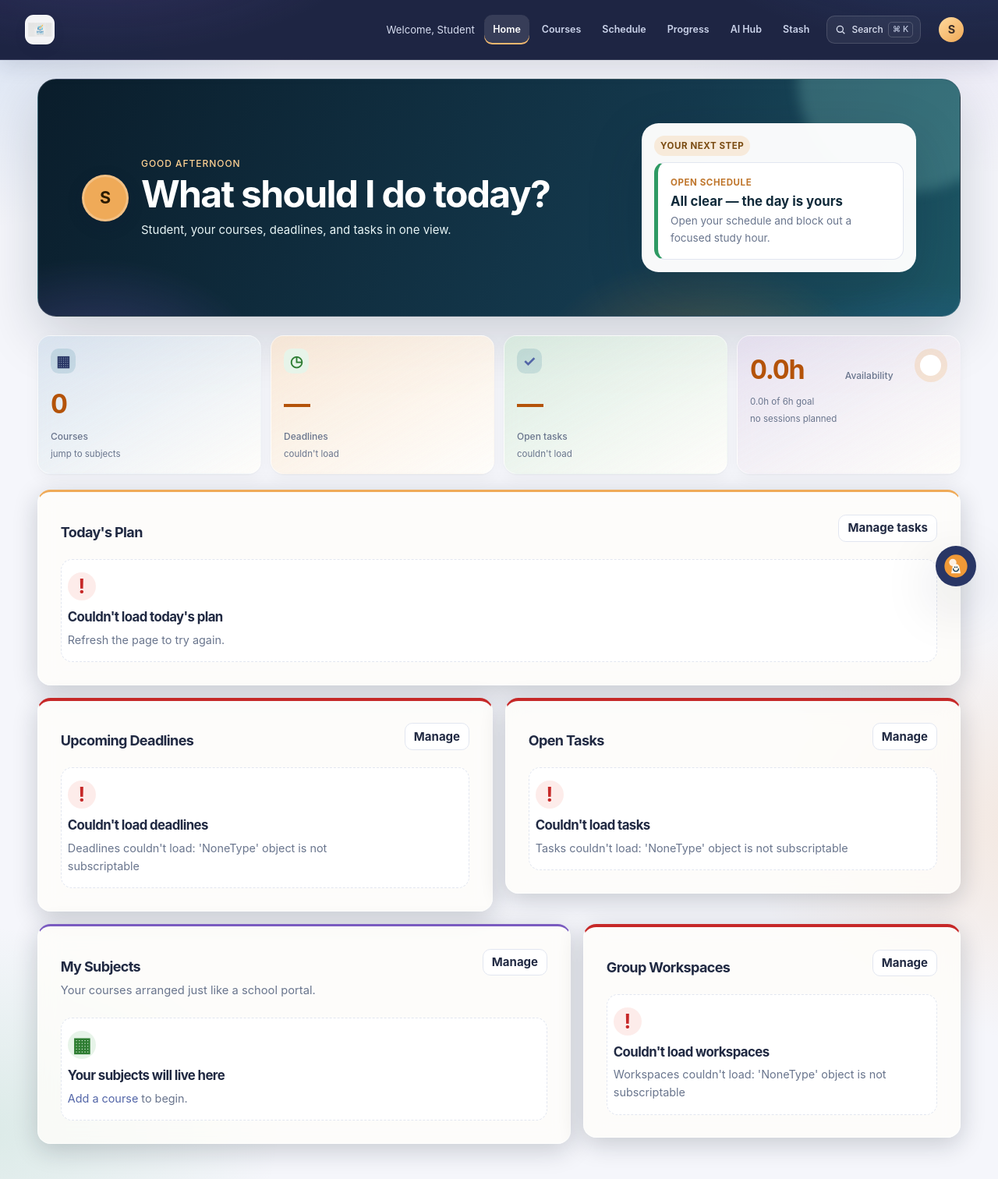
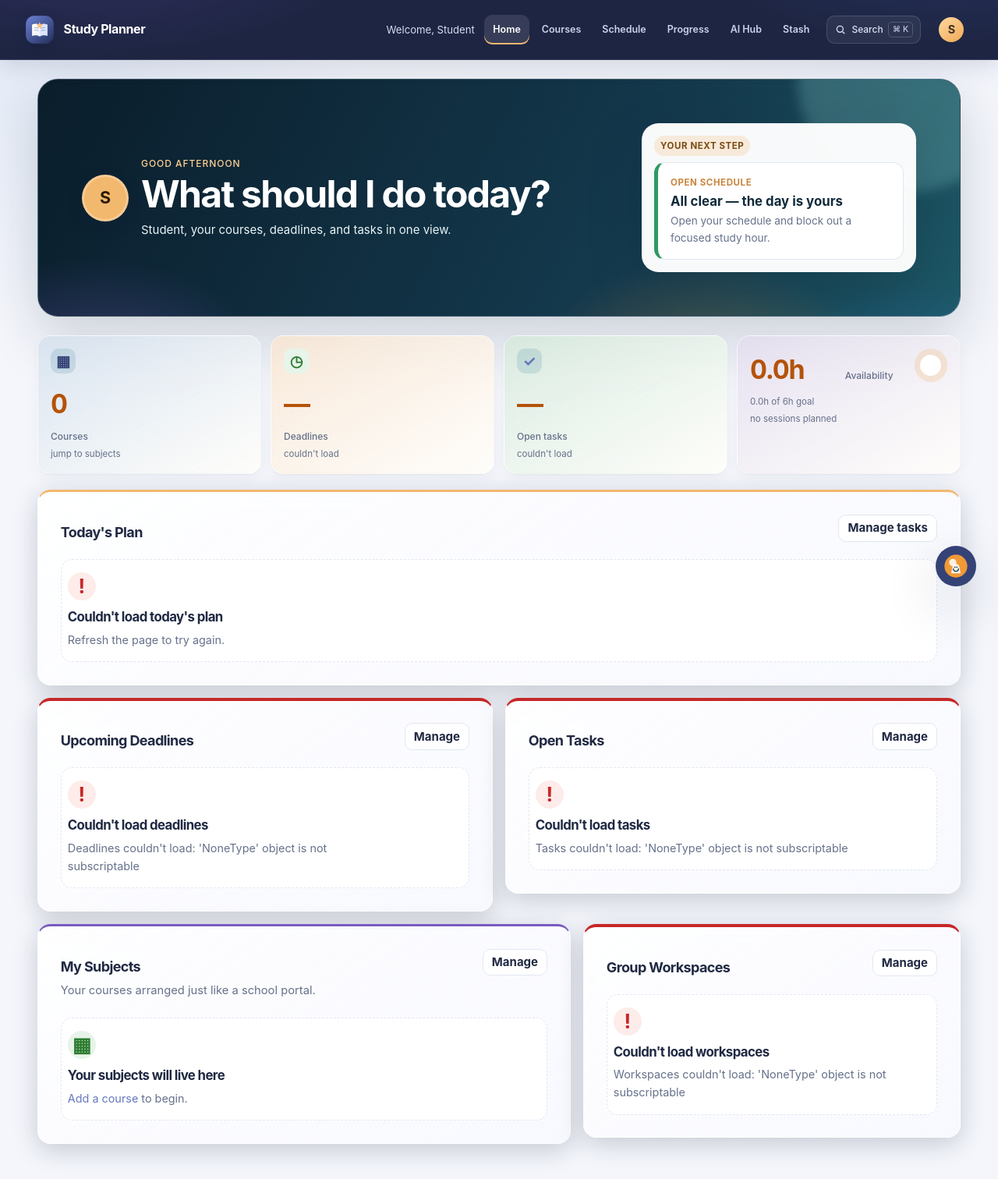
Before and after one commit to eaddodankwhak/Study-Planner, a Flask app: page /dashboard in a window 1280 px wide. Shown: the whole page at 78% size. Run offline with Flask 3, Linux system fonts and the light colour scheme; the visitor is signed in with stand-in values (Sample User, id 1); data that the repository does not hold is empty; some libraries are stand-ins or nearby versions.

Commit message:
new features

```diff
--- a/Frontend/static/css/app-polish.css
+++ b/Frontend/static/css/app-polish.css
@@ -44,6 +44,11 @@
   min-height: 100vh;
 }
 
+body:not(.auth-page):not(.welcome-page) {
+  color: var(--color-text);
+  font-family: var(--font-family-base);
+}
+
 body:not(.auth-page):not(.welcome-page) .page-header {
   background:
     radial-gradient(34rem 15rem at 10% -115%, rgb(122 91 192 / 0.24), transparent 65%),
@@ -69,10 +74,11 @@
   width: 2.4rem;
   height: 2.4rem;
   max-width: none;
-  padding: 0.16rem;
-  background: rgb(255 255 255 / 0.95);
-  border: 1px solid rgb(255 255 255 / 0.7);
-  border-radius: 0.7rem;
+  padding: 0;
+  background: transparent;
+  border: 0;
+  border-radius: 0.8rem;
+  box-shadow: 0 5px 16px rgb(9 16 38 / 0.2);
 }
 
 .page-header__user {
@@ -207,8 +213,9 @@
 }
 
 .card {
-  border: 1px solid var(--color-border);
+  border: 1px solid var(--app-card-border, var(--color-border));
   border-radius: 1.05rem;
+  background: var(--app-card-bg, var(--color-surface));
   box-shadow: 0 2px 8px rgb(34 46 86 / 0.035), 0 10px 28px rgb(34 46 86 / 0.035);
   -webkit-backdrop-filter: blur(14px) saturate(1.12);
   backdrop-filter: blur(14px) saturate(1.12);
--- a/Frontend/static/css/dark.css
+++ b/Frontend/static/css/dark.css
@@ -70,6 +70,8 @@
     --glass-bg: rgb(27 35 44 / 0.78);
     --glass-border: rgb(255 255 255 / 0.12);
     --glass-shadow: 0 8px 32px rgb(0 0 0 / 0.45);
+    --app-card-bg: linear-gradient(145deg, rgb(34 43 66 / .94), rgb(25 32 50 / .9));
+    --app-card-border: rgb(255 255 255 / .1);
 
     --shadow-sm: 0 1px 2px rgb(0 0 0 / 0.35);
     --shadow-md: 0 6px 18px rgb(0 0 0 / 0.45);
@@ -115,6 +117,8 @@
   --glass-bg: rgb(27 35 44 / 0.78);
   --glass-border: rgb(255 255 255 / 0.12);
   --glass-shadow: 0 8px 32px rgb(0 0 0 / 0.45);
+  --app-card-bg: linear-gradient(145deg, rgb(34 43 66 / .94), rgb(25 32 50 / .9));
+  --app-card-border: rgb(255 255 255 / .1);
 
   --shadow-sm: 0 1px 2px rgb(0 0 0 / 0.35);
   --shadow-md: 0 6px 18px rgb(0 0 0 / 0.45);
--- a/Frontend/static/css/premium.css
+++ b/Frontend/static/css/premium.css
@@ -1,17 +1,19 @@
 /* Premium visual layer: one disciplined sans-serif system, refined surfaces,
    and a deliberate dark shell. */
 :root {
-  --color-primary: #293665;
-  --color-primary-dark: #1c274e;
-  --color-primary-darker: #111831;
-  --color-primary-light: #5265a7;
-  --color-accent: #efaa58;
-  --color-accent-dark: #bf762c;
-  --color-bg: #f5f6fb;
+  --color-primary: #344276;
+  --color-primary-dark: #25315e;
+  --color-primary-darker: #172143;
+  --color-primary-light: #6478bd;
+  --color-accent: #f2b86e;
+  --color-accent-dark: #c9853d;
+  --color-bg: #f4f6fc;
   --color-surface: #ffffff;
-  --color-text: #202942;
-  --color-muted: #69758d;
-  --color-border: #e2e6f0;
+  --color-text: #202943;
+  --color-muted: #65718a;
+  --color-border: #e1e6f2;
+  --app-card-bg: linear-gradient(145deg, rgb(255 255 255 / .92), rgb(248 249 255 / .82));
+  --app-card-border: rgb(255 255 255 / .92);
   --font-sans: Inter, ui-sans-serif, system-ui, -apple-system, BlinkMacSystemFont, "Segoe UI", sans-serif;
   --font-family-base: var(--font-sans);
   --radius: 0.9rem;
@@ -22,8 +24,8 @@
   --shadow-lg: 0 24px 70px rgb(10 29 43 / .18);
 }
 
-body { background: var(--color-bg); letter-spacing: 0; }
-body::before { content: ""; position: fixed; inset: 0; pointer-events: none; opacity: .45; background-image: radial-gradient(rgb(15 43 61 / .05) .6px, transparent .6px); background-size: 8px 8px; }
+body { background: var(--color-bg); letter-spacing: 0; font-family: var(--font-family-base); }
+body::before { content: ""; position: fixed; inset: 0; pointer-events: none; opacity: .24; background-image: radial-gradient(rgb(45 62 119 / .07) .6px, transparent .6px); background-size: 9px 9px; }
 h1, h2, h3, h4, .card__title { font-family:var(--font-family-base); font-weight:var(--font-weight-bold); letter-spacing:var(--tracking-heading); }
 h1 { font-size:var(--text-h1); }
 h2 { font-size:var(--text-h2); }
@@ -54,8 +56,9 @@
 .form-input, .form-field input { border-color:#dfe3ed; border-radius:.7rem; padding:.7rem .8rem; background:#fff; transition:border-color var(--dur-fast) var(--ease-out), box-shadow var(--dur-fast) var(--ease-out); }
 .form-input:focus, .form-field input:focus { outline:none; border-color:var(--color-primary-light); box-shadow:0 0 0 4px rgb(82 101 167 / .15); }
 
-body.home { background: radial-gradient(70rem 38rem at 100% -10%, rgb(214 163 93 / .17), transparent 55%), radial-gradient(55rem 32rem at -5% 3%, rgb(35 100 124 / .13), transparent 60%), var(--color-bg); }
-body.home .home-hero { padding:clamp(1.8rem, 5vw, 3.5rem); background:radial-gradient(28rem 18rem at 95% 120%, rgb(109 91 191 / .34), transparent 65%), linear-gradient(118deg, #111831, #273663 64%, #3b4e83); border:1px solid rgb(255 255 255 / .13); border-radius:1.5rem; }
+body:not(.auth-page):not(.welcome-page) { background: radial-gradient(62rem 36rem at 96% -16%, rgb(122 91 192 / .12), transparent 65%), radial-gradient(48rem 34rem at -4% 2%, rgb(45 111 192 / .09), transparent 68%), var(--color-bg); }
+body.home { background: radial-gradient(70rem 38rem at 100% -10%, rgb(214 163 93 / .17), transparent 55%), radial-gradient(55rem 32rem at -5% 3%, rgb(45 111 192 / .12), transparent 60%), var(--color-bg); }
+body.home .home-hero { padding:clamp(1.8rem, 5vw, 3.5rem); background:radial-gradient(28rem 18rem at 95% 120%, rgb(109 91 191 / .34), transparent 65%), linear-gradient(118deg, #111831, #273663 64%, #3b4e83); border:1px solid rgb(255 255 255 / .18); border-radius:1.65rem; }
 .home-hero h2 { font-family:var(--font-family-base); font-size:var(--text-h1); font-weight:var(--font-weight-bold); line-height:1.08; letter-spacing:var(--tracking-heading); }
 .home-hero__eyebrow { color:#ffd293; font-size:var(--text-label); font-weight:var(--font-weight-medium); letter-spacing:var(--tracking-label); }
 .home-hero__status { color:#d3e1e4; }
@@ -63,7 +66,7 @@
 .stat__value { font-family:var(--font-family-base); font-size:var(--text-stat); font-weight:var(--font-weight-bold); letter-spacing:var(--tracking-heading); }
 .stat__label, .badge, .data-table th, .form-label, .form-field label { font-size:var(--text-label); font-weight:var(--font-weight-medium); }
 .badge, .data-table th { letter-spacing:var(--tracking-label); }
-body.home .card { background:rgb(255 254 250 / .78); }
+body.home .card { background:var(--app-card-bg); }
 .task { border-color:#ebe6dc; border-radius:.8rem; padding:.9rem 1rem; }
 .task:hover { border-color:rgb(214 163 93 / .65); background:#fffefa; }
 .course-card { border-radius:1rem; border-color:#e7e1d7; }
@@ -72,6 +75,6 @@
 .data-table th, .data-table td { padding:.85rem .9rem; }
 .data-table tr:hover td { background:#faf7f0; }
 
-.palette__dialog { border-radius:1.1rem; background:rgb(255 254 250 / .92); }
+.palette__dialog { border-radius:1.1rem; background:var(--app-card-bg); }
 .palette__input { font-family:var(--font-family-base); font-size:var(--text-h3); font-weight:var(--font-weight-medium); }
 @media (max-width: 52rem) { .nav-search { margin: .5rem 0; justify-content:space-between; padding:.8rem 1rem; } .page-header__inner { min-height:4.25rem; } }
--- a/Frontend/static/js/ai-launcher.js
+++ b/Frontend/static/js/ai-launcher.js
@@ -39,6 +39,9 @@
     saved && typeof saved.x === "number" ? saved.x : window.innerWidth - 80,
     saved && typeof saved.y === "number" ? saved.y : window.innerHeight - 100
   );
+  window.addEventListener("resize", function () {
+    applyPosition(launcher.offsetLeft, launcher.offsetTop);
+  });
 
   function persist(snapX, y) {
     try {
--- a/Frontend/static/sw.js
+++ b/Frontend/static/sw.js
@@ -5,7 +5,7 @@
   "/static/js/palette.js",
   "/static/manifest.json",
   "/static/icon-192.png",
-  "/static/img/logo.png"
+  "/static/img/study-planner-mark.svg"
 ];
 
 self.addEventListener("install", (event) => {
--- a/Frontend/templates/base.html
+++ b/Frontend/templates/base.html
@@ -7,7 +7,7 @@
     <title>{% block title %}Study Planner{% endblock %}</title>
     <link rel="stylesheet" href="{{ url_for('static', filename='css/styles.css') }}">
     <link rel="stylesheet" href="{{ url_for('static', filename='css/ai.css') }}">
-    <link rel="icon" type="image/png" href="{{ url_for('static', filename='icon-64.png') }}">
+    <link rel="icon" type="image/svg+xml" href="{{ url_for('static', filename='img/study-planner-mark.svg') }}">
     <meta name="user-id" content="{{ user.id if user else '' }}">
     {% block head %}{% endblock %}
 </head>
@@ -20,7 +20,8 @@
     <header class="page-header">
         <div class="container page-header__inner">
             <a class="page-header__brand" href="{{ url_for('home') }}" aria-label="Study Planner home">
-                <img class="page-header__logo" src="{{ url_for('static', filename='img/logo.png') }}" alt="Study Planner">
+                <img class="page-header__logo" src="{{ url_for('static', filename='img/study-planner-mark.svg') }}" alt="">
+                <span>Study Planner</span>
             </a>
             <div class="page-header__user">
                 <span class="page-header__welcome">Welcome, {{ user.display_name or user.name or 'Student' }}</span>
--- a/Frontend/templates/login.html
+++ b/Frontend/templates/login.html
@@ -6,14 +6,14 @@
     <meta name="viewport" content="width=device-width, initial-scale=1.0">
     <title>Login — Study Planner</title>
     <link rel="stylesheet" href="{{ url_for('static', filename='css/styles.css') }}">
-    <link rel="icon" type="image/png" href="{{ url_for('static', filename='icon-64.png') }}">
+    <link rel="icon" type="image/svg+xml" href="{{ url_for('static', filename='img/study-planner-mark.svg') }}">
 </head>
 
 <body class="auth-page">
     {% include '_toast.html' %}
     <main class="auth-card">
         <header class="auth-card__banner">
-            <img class="auth-logo" src="{{ url_for('static', filename='img/logo.png') }}" alt="Study Planner">
+            <img class="auth-logo" src="{{ url_for('static', filename='img/study-planner-mark.svg') }}" alt="">
             <h1>Study Planner</h1>
             <p>Sign in to your study planner</p>
         </header>
--- a/Frontend/templates/onboarding.html
+++ b/Frontend/templates/onboarding.html
@@ -6,7 +6,7 @@
     <header class="page-header">
         <div class="container page-header__inner">
             <a class="page-header__brand" href="{{ url_for('home') }}"><img class="page-header__logo"
-                    src="{{ url_for('static', filename='img/logo.png') }}" alt="Study Planner"></a>
+                    src="{{ url_for('static', filename='img/study-planner-mark.svg') }}" alt=""><span>Study Planner</span></a>
             <div class="page-header__user">
                 <span class="page-header__welcome">Welcome, {{ user.display_name or user.name or 'Student' }}</span>
                 <a class="nav-bar__link" href="{{ url_for('logout') }}">Logout</a>
--- a/Frontend/templates/report.html
+++ b/Frontend/templates/report.html
@@ -19,7 +19,7 @@
     <header class="page-header">
         <div class="container page-header__inner">
             <a class="page-header__brand" href="{{ url_for('home') }}"><img class="page-header__logo"
-                    src="{{ url_for('static', filename='img/logo.png') }}" alt="Study Planner"></a>
+                    src="{{ url_for('static', filename='img/study-planner-mark.svg') }}" alt=""><span>Study Planner</span></a>
             <div class="page-header__user">
                 <span class="page-header__welcome">{{ user.name if user else 'Student' }}</span>
                 <nav class="nav-bar">
--- a/Frontend/templates/signup.html
+++ b/Frontend/templates/signup.html
@@ -6,14 +6,14 @@
     <meta name="viewport" content="width=device-width, initial-scale=1.0">
     <title>Sign Up — Study Planner</title>
     <link rel="stylesheet" href="{{ url_for('static', filename='css/styles.css') }}">
-    <link rel="icon" type="image/png" href="{{ url_for('static', filename='icon-64.png') }}">
+    <link rel="icon" type="image/svg+xml" href="{{ url_for('static', filename='img/study-planner-mark.svg') }}">
 </head>
 
 <body class="auth-page">
     {% include '_toast.html' %}
     <main class="auth-card">
         <header class="auth-card__banner">
-            <img class="auth-logo" src="{{ url_for('static', filename='img/logo.png') }}" alt="Study Planner">
+            <img class="auth-logo" src="{{ url_for('static', filename='img/study-planner-mark.svg') }}" alt="">
             <h1>Study Planner</h1>
             <p>Create your account</p>
         </header>
--- a/Frontend/templates/welcome.html
+++ b/Frontend/templates/welcome.html
@@ -8,7 +8,7 @@
     <title>Study Planner — Make space for what matters</title>
     <link rel="stylesheet" href="{{ url_for('static', filename='css/styles.css') }}">
     <link rel="stylesheet" href="{{ url_for('static', filename='css/welcome.css') }}">
-    <link rel="icon" type="image/png" href="{{ url_for('static', filename='icon-64.png') }}">
+    <link rel="icon" type="image/svg+xml" href="{{ url_for('static', filename='img/study-planner-mark.svg') }}">
 </head>
 
 <body class="welcome-page">
@@ -17,7 +17,7 @@
 
     <header class="welcome-nav">
         <a class="welcome-brand" href="{{ url_for('landing') }}" aria-label="Study Planner home">
-            <img src="{{ url_for('static', filename='img/logo.png') }}" alt="">
+            <img src="{{ url_for('static', filename='img/study-planner-mark.svg') }}" alt="">
             <span>Study Planner</span>
         </a>
         <nav class="welcome-nav__actions" aria-label="Account">
```
Also changed, not shown: other parts of Frontend/static/css/app-polish.css (+164 -4 lines), Frontend/templates/settings.html (+15 -1 lines), Frontend/static/icon-192.png, Frontend/static/icon-512.png, Frontend/static/icon-64.png, Frontend/static/img/study-planner-mark.svg (added), Frontend/static/manifest.json.
